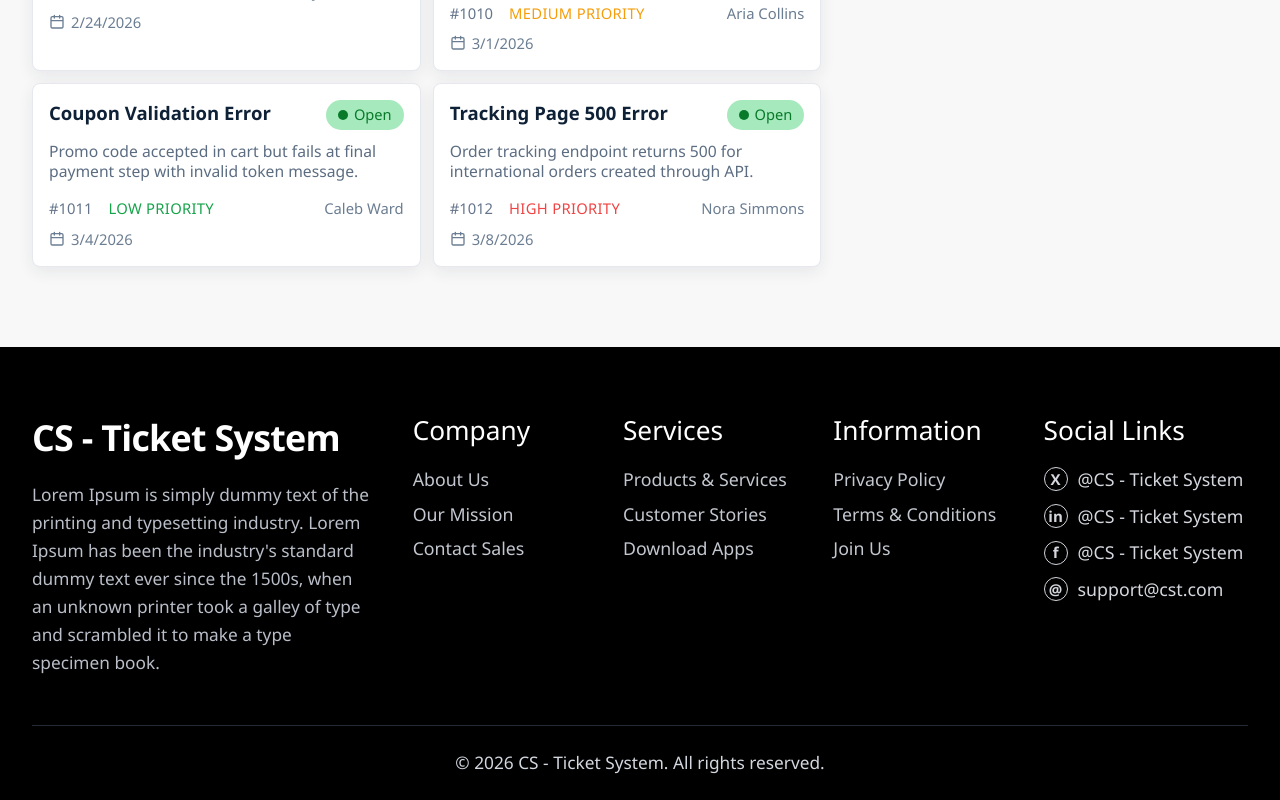
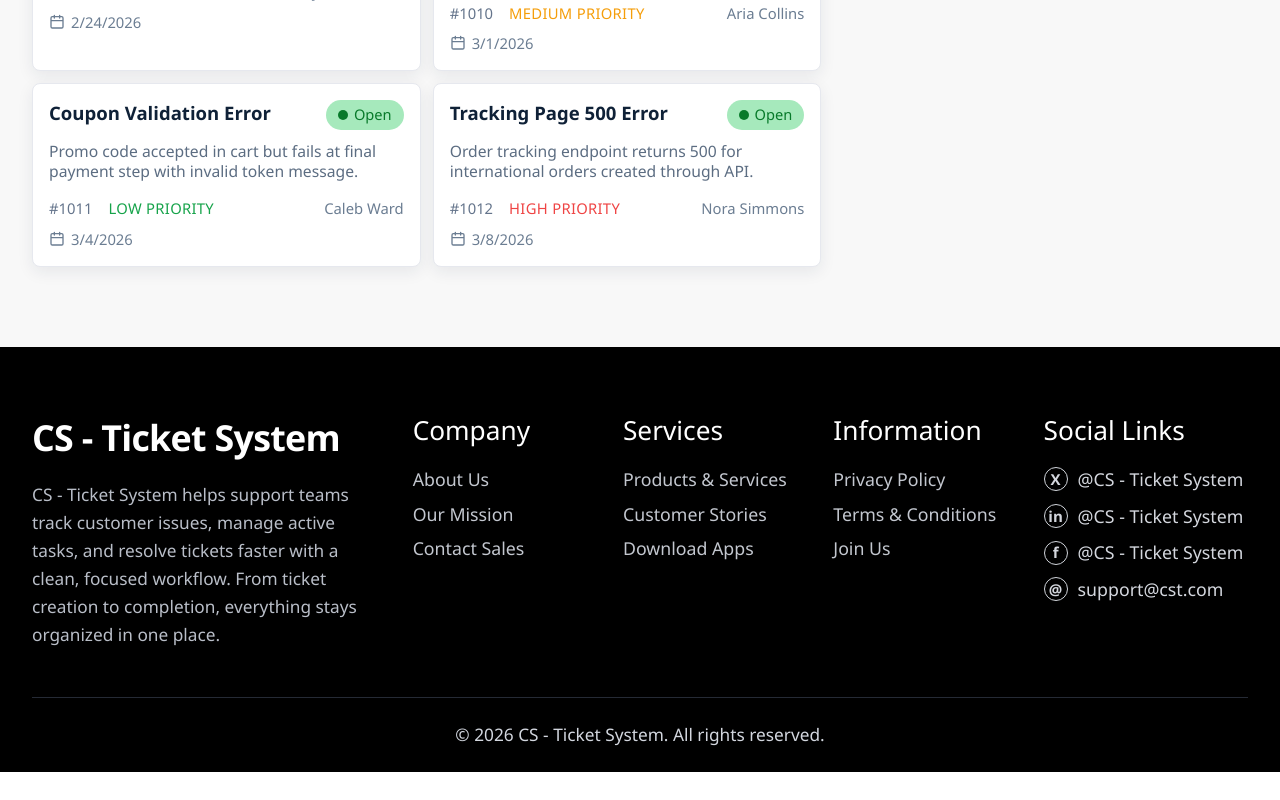
Before and after one commit to Shawon-Mahmud07/Customer-Support-Zone, a React (Vite) app: page / in a window 1280 px wide. Shown: the part 1476-2276 px from the top of the page. After the commit the page ends 2248 px from the top, so only its background shows below. Built offline with nearby package versions, Linux system fonts and the light colour scheme.

Commit message:
`Update footer description text`

```diff
--- a/src/components/Footer.jsx
+++ b/src/components/Footer.jsx
@@ -24,10 +24,10 @@ function Footer() {
               CS - Ticket System
             </h2>
             <p className="mt-4 max-w-[42ch] text-[clamp(1rem,0.25vw+0.88rem,1.2rem)] leading-relaxed text-[#b9bec8]">
-              Lorem Ipsum is simply dummy text of the printing and typesetting
-              industry. Lorem Ipsum has been the industry's standard dummy text
-              ever since the 1500s, when an unknown printer took a galley of
-              type and scrambled it to make a type specimen book.
+              CS - Ticket System helps support teams track customer issues,
+              manage active tasks, and resolve tickets faster with a clean,
+              focused workflow. From ticket creation to completion, everything
+              stays organized in one place.
             </p>
           </div>
 
```
